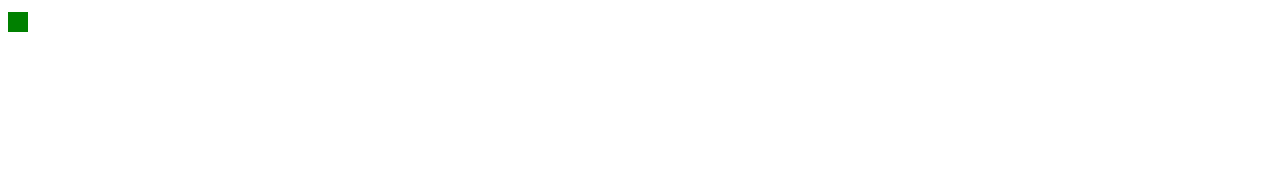
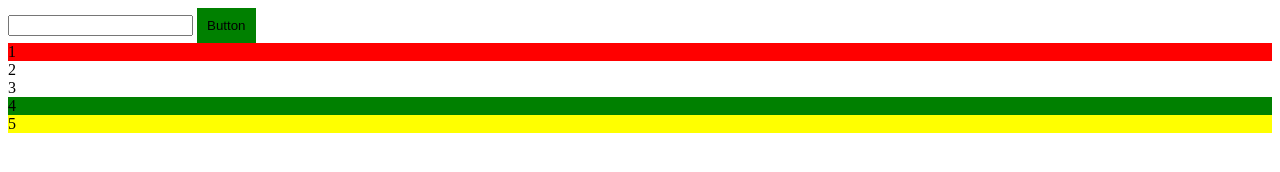
Before and after one commit to Thawin83/241-2567-700, a plain HTML site: page index3.html in a window 1280 px wide. Drawn offline with Linux system fonts and the light colour scheme.

Commit message:
CSS update

```diff
--- a/index3.html
+++ b/index3.html
@@ -1,11 +1,11 @@
 <!DOCTYPE html>
 <html lang="en">
-  <head>
+<head>
     <meta charset="UTF-8">
     <meta name="viewport" content="width=device-width, initial-scale=1.0">
     <title>Document</title>
     <style>
-        .button {
+        .button{
             background-color: green;
             border: 0;
             padding: 10px;
@@ -17,11 +17,33 @@
             background-color: blue;
         }
         .button:focus {
-            background-color: ;
+            background-color: yellow;
+        }
+        input:focus {
+            background-color: violet;
+        }
+        .container .item:first-child{
+            background-color: red;
+        }
+        .container .item:nth-child(4){
+            background-color: green;
+        }
+        .container .item:Last-child{
+            background-color: yellow;
         }
     </style>
 </head>
 <body>
-    <!-- :hover = วาง active = คลิก focus = cursur -->
-     <button class="button"></button>
+    <!-- :hover = วาง active = คลิก focus = cursor-->
+        <input type="text">
+        <button class="button">Button</button>
+
+        <div class="container">
+            <div class="item">1</div>
+            <div class="item">2</div>
+            <div class="item">3</div>
+            <div class="item">4</div>
+            <div class="item">5</div>
+        </div>
 </body>
+</html>
```
Also changed, not shown: index.html (+0 -1 lines), index4.html (+19 -1 lines), index2.html (line endings or trailing spaces).
